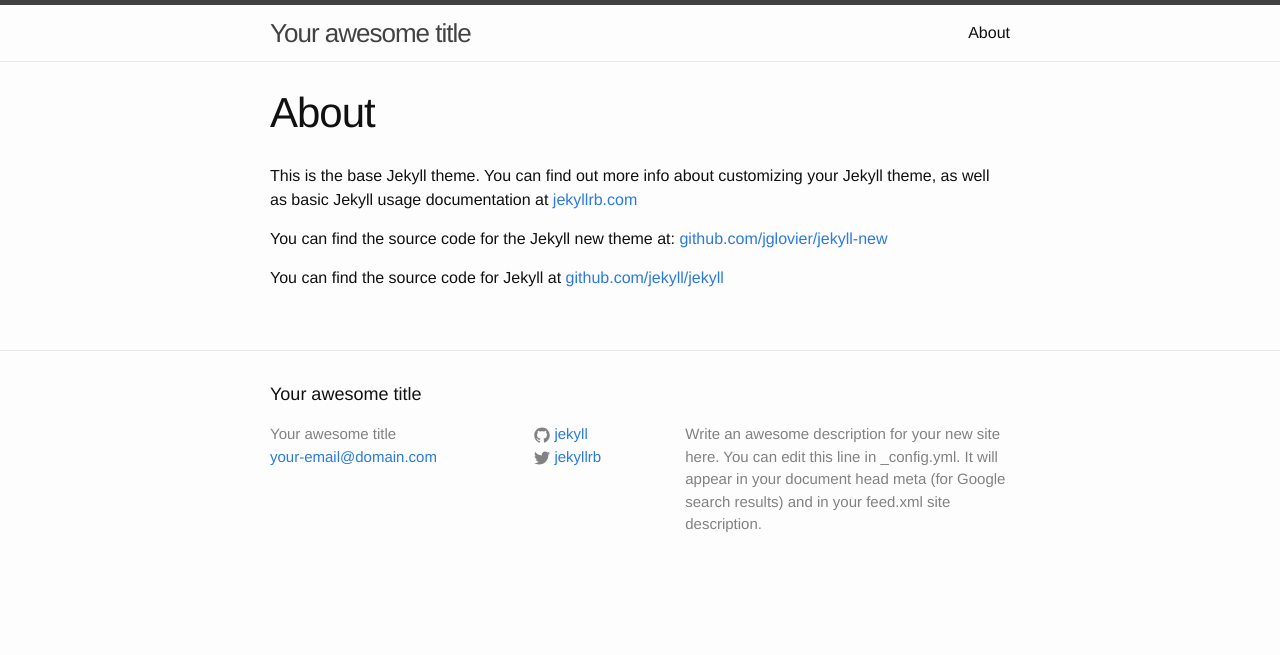
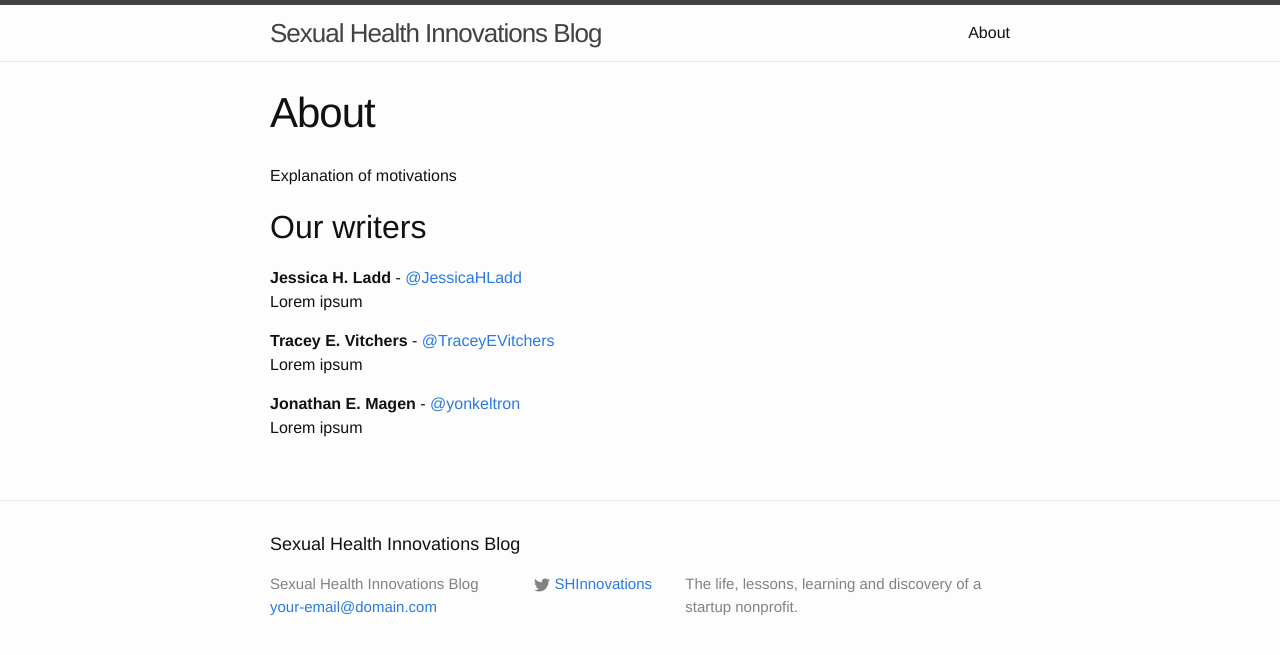
Before and after one commit to TsukishirOSan/sexualhealthinnovations.github.io-old, a Jekyll site: the page built from about.html, in a window 1280 px wide. Shown: the top 655 px of the page. Built offline with Jekyll 4.4.1, drawn with Linux system fonts in a browser that asks for light colours.

Commit message:
getting about page working with team members
Signed-off-by: Jonathan E. Magen <yonkeltron@gmail.com>

```diff
--- a/_config.yml
+++ b/_config.yml
@@ -1,14 +1,14 @@
 # Site settings
-title: Your awesome title
+title: Sexual Health Innovations Blog
 email: your-email@domain.com
 description: > # this means to ignore newlines until "baseurl:"
-  Write an awesome description for your new site here. You can edit this
-  line in _config.yml. It will appear in your document head meta (for
-  Google search results) and in your feed.xml site description.
+
+  The life, lessons, learning and discovery of a startup nonprofit.
+
 baseurl: "" # the subpath of your site, e.g. /blog/
 url: "http://yourdomain.com" # the base hostname & protocol for your site
-twitter_username: jekyllrb
-github_username:  jekyll
+twitter_username: SHInnovations
+github_username:  #SexualHealthInnovations
 
 # Build settings
 markdown: kramdown
--- /dev/null
+++ b/_data/team.yml
@@ -0,0 +1,6 @@
+- name: Jessica H. Ladd
+  twitter: JessicaHLadd
+- name: Tracey E. Vitchers
+  twitter: TraceyEVitchers
+- name: Jonathan E. Magen
+  twitter: yonkeltron
--- /dev/null
+++ b/about.html
@@ -0,0 +1,19 @@
+---
+layout: page
+title: About
+permalink: /about/
+---
+<p>
+  Explanation of motivations
+</p>
+
+<h2>Our writers</h2>
+<div class="writers">
+  {% for member in site.data.team %}
+  <p class="writer">
+    <strong>{{ member.name }}</strong> - <a href="https://twitter.com/{{member.twitter}}">@{{member.twitter}}</a><br />
+
+    Lorem ipsum
+  </p>
+  {% endfor %}
+</div>
--- a/about.md
+++ /dev/null
@@ -1,11 +0,0 @@
----
-layout: page
-title: About
-permalink: /about/
----
-
-This is the base Jekyll theme. You can find out more info about customizing your Jekyll theme, as well as basic Jekyll usage documentation at [jekyllrb.com](http://jekyllrb.com/)
-
-You can find the source code for the Jekyll new theme at: [github.com/jglovier/jekyll-new](https://github.com/jglovier/jekyll-new)
-
-You can find the source code for Jekyll at [github.com/jekyll/jekyll](https://github.com/jekyll/jekyll)
```
